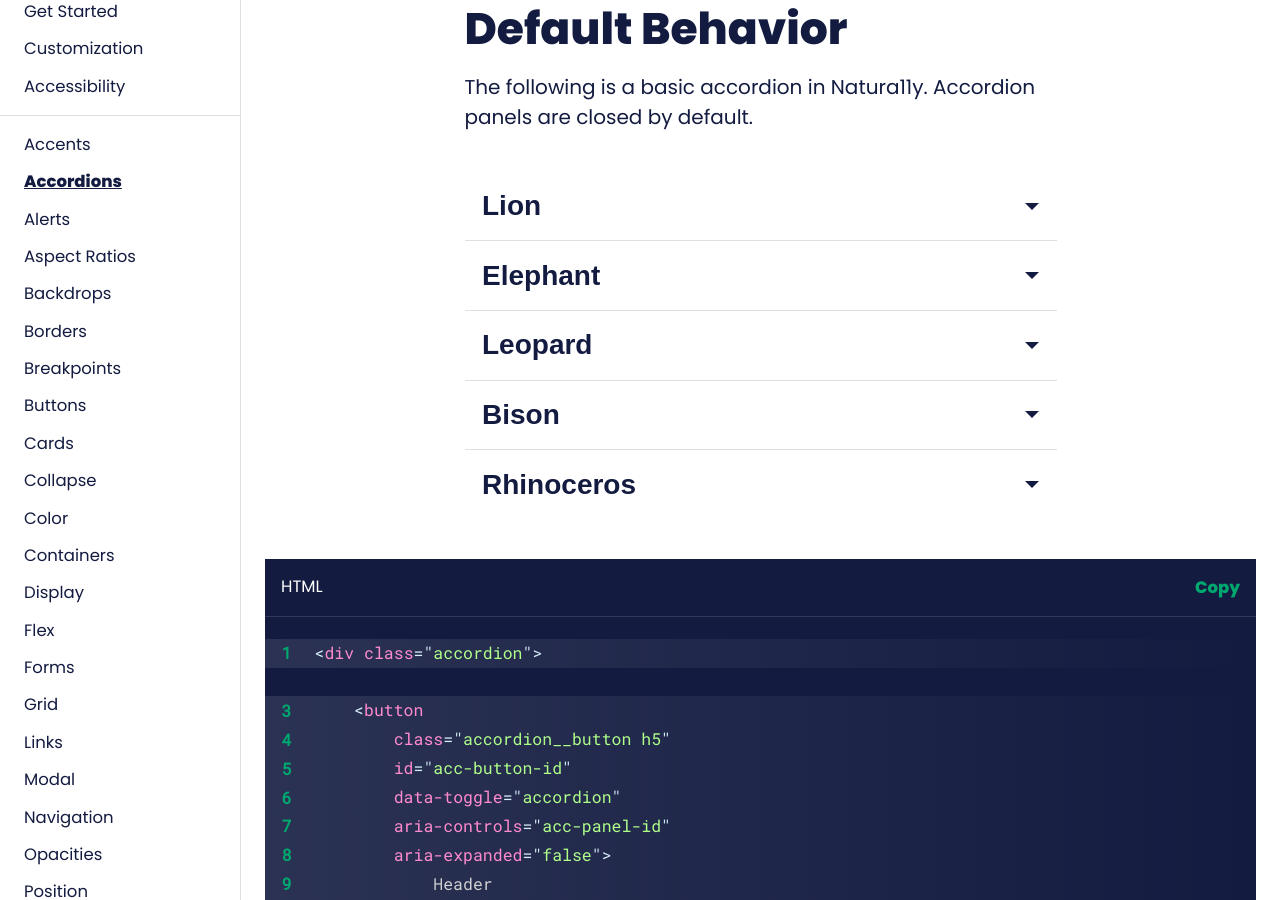
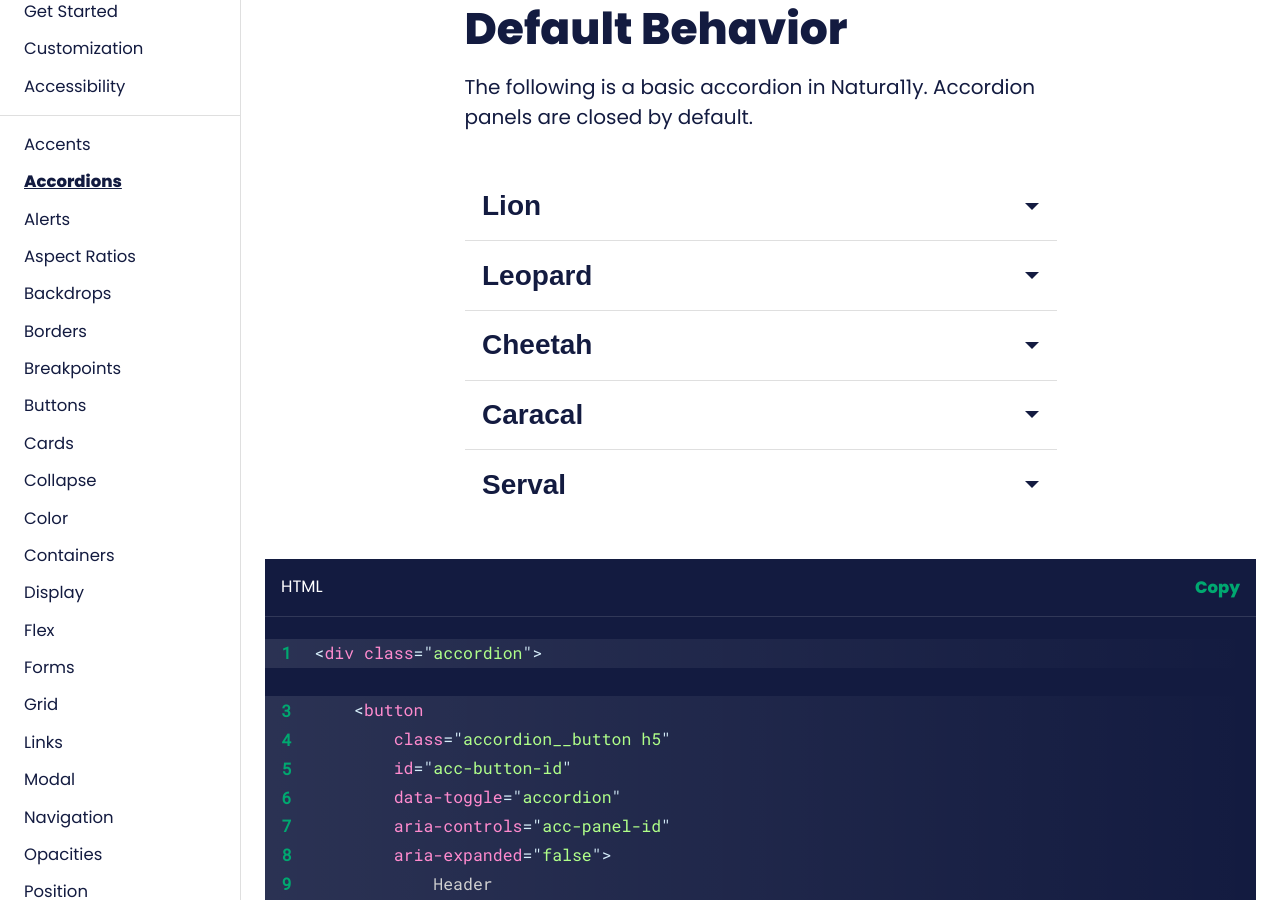
Before and after one commit to cavidano/natura11y-docs, a Jekyll site: the page built from _docs-a-z/accordions.html, in a window 1280 px wide and 900 px high, scrolled down 1260 px. Built offline with Jekyll 4.4.1, drawn with Linux system fonts in a browser that asks for light colours.

Commit message:
height sp

```diff
--- a/_docs-a-z/accordions.html
+++ b/_docs-a-z/accordions.html
@@ -52,20 +52,6 @@ tags:
 
         </div>
 
-        <button class="accordion__button h5" id="acc-button-elephant" data-toggle="accordion" aria-controls="acc-panel-elephant" aria-expanded="false">
-            Elephant
-        </button>
-
-        <div class="accordion__panel" id="acc-panel-elephant" data-accordion="panel" aria-labelledby="acc-button-elephant" role="region">
-
-            <div class="accordion__panel__content">
-                <p>
-                    Elephants are the largest existing land animals. Three species are currently recognised: the African bush elephant, the African forest elephant, and the Asian elephant. Elephantidae is the only surviving family of the order Proboscidea; extinct members include the mastodons. The family Elephantidae also contains several extinct groups, including the mammoths and straight-tusked elephants. African elephants have larger ears and concave backs, whereas Asian elephants have smaller ears, and convex or level backs. Distinctive features of all elephants include a long proboscis called a trunk, tusks, large ear flaps, massive legs, and tough but sensitive skin.
-                </p>
-            </div>
-
-        </div>
-
         <button class="accordion__button h5" id="acc-button-leopard" data-toggle="accordion" aria-controls="acc-panel-leopard" aria-expanded="false">
             Leopard
         </button>
@@ -80,8 +66,21 @@ tags:
 
         </div>
 
+        <button class="accordion__button h5" id="acc-button-elephant" data-toggle="accordion" aria-controls="acc-panel-elephant" aria-expanded="false">
+            Cheetah
+        </button>
+
+        <div class="accordion__panel" id="acc-panel-elephant" data-accordion="panel" aria-labelledby="acc-button-elephant" role="region">
+
+            <div class="accordion__panel__content">
+                <p>
+                    Elephants are the largest existing land animals. Three species are currently recognised: the African bush elephant, the African forest elephant, and the Asian elephant. Elephantidae is the only surviving family of the order Proboscidea; extinct members include the mastodons. The family Elephantidae also contains several extinct groups, including the mammoths and straight-tusked elephants. African elephants have larger ears and concave backs, whereas Asian elephants have smaller ears, and convex or level backs. Distinctive features of all elephants include a long proboscis called a trunk, tusks, large ear flaps, massive legs, and tough but sensitive skin.
+                </p>
+            </div>
+
+        </div>
         <button class="accordion__button h5" id="acc-button-bison" data-toggle="accordion" aria-controls="acc-panel-bison" aria-expanded="false">
-            Bison
+            Caracal
         </button>
 
         <div class="accordion__panel" id="acc-panel-bison" data-accordion="panel" aria-labelledby="acc-button-bison" role="region">
@@ -95,7 +94,7 @@ tags:
         </div>
 
         <button class="accordion__button h5" id="acc-button-rhinoceros" data-toggle="accordion" aria-controls="acc-panel-rhinoceros" aria-expanded="false">
-            Rhinoceros
+            Serval
         </button>
 
         <div class="accordion__panel" id="acc-panel-rhinoceros" data-accordion="panel" aria-labelledby="acc-button-rhinoceros" role="region">
--- a/_docs-a-z/buttons.html
+++ b/_docs-a-z/buttons.html
@@ -513,7 +513,7 @@ title: "Buttons"
         This is not always your best option for horizontal buttons. Particularly for grouping icon-only buttons (or mixed icon and text buttons) along the horizontal axis.
     </p>
     <p>
-        The <code>.button-group</code> selector aligns buttons horizontally while giving them the same hight. The value of <code>--button-icon-size</code> determines the height of <code>.button-group</code>. All buttons within <code>.button-group</code> stretch to fit this height.
+        The <code>.button-group</code> selector aligns buttons horizontally while giving them the same height. The value of <code>--button-icon-size</code> determines the height of <code>.button-group</code>. All buttons within <code>.button-group</code> stretch to fit this height.
 
     </p>
 </div>
```
